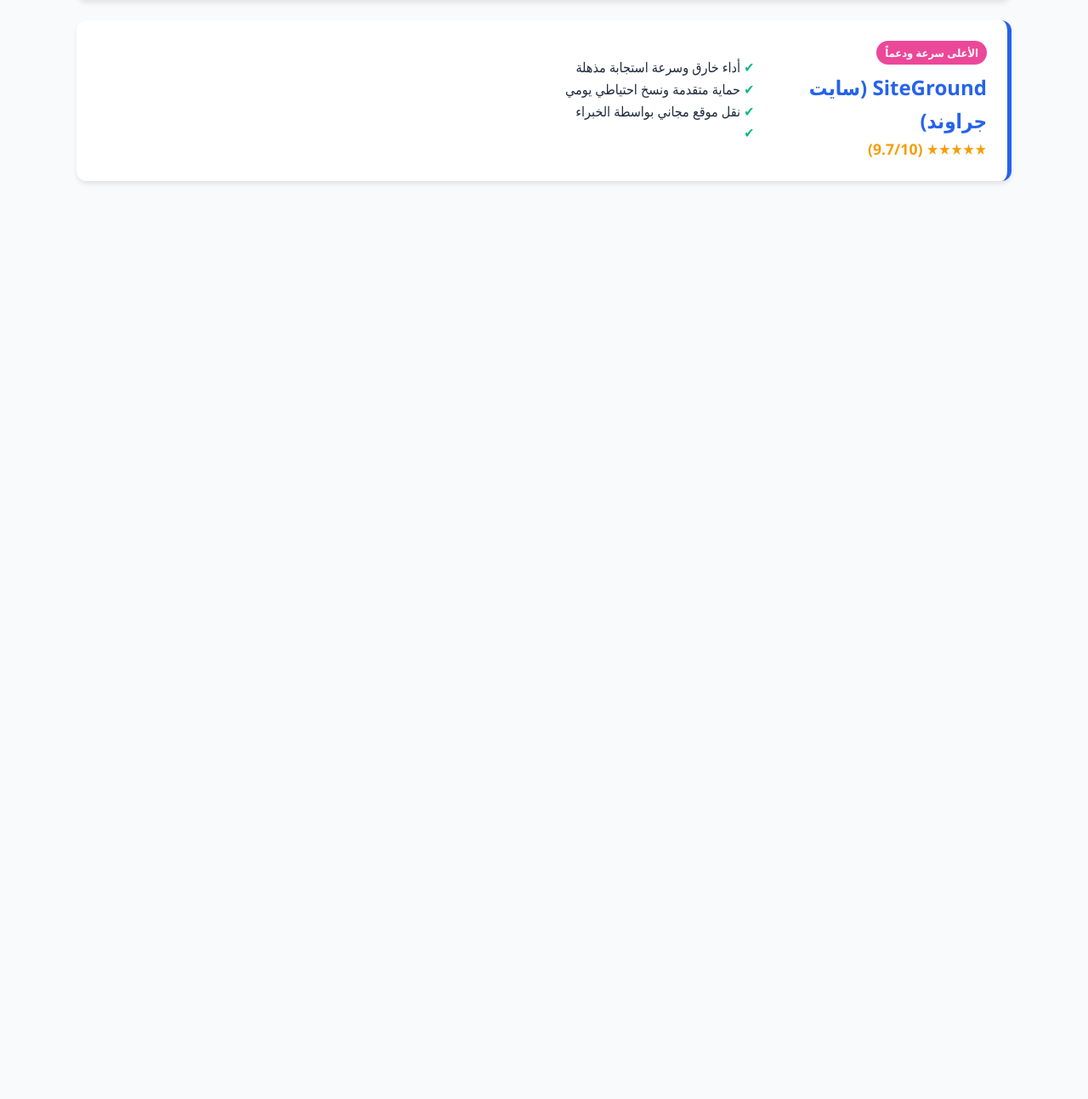
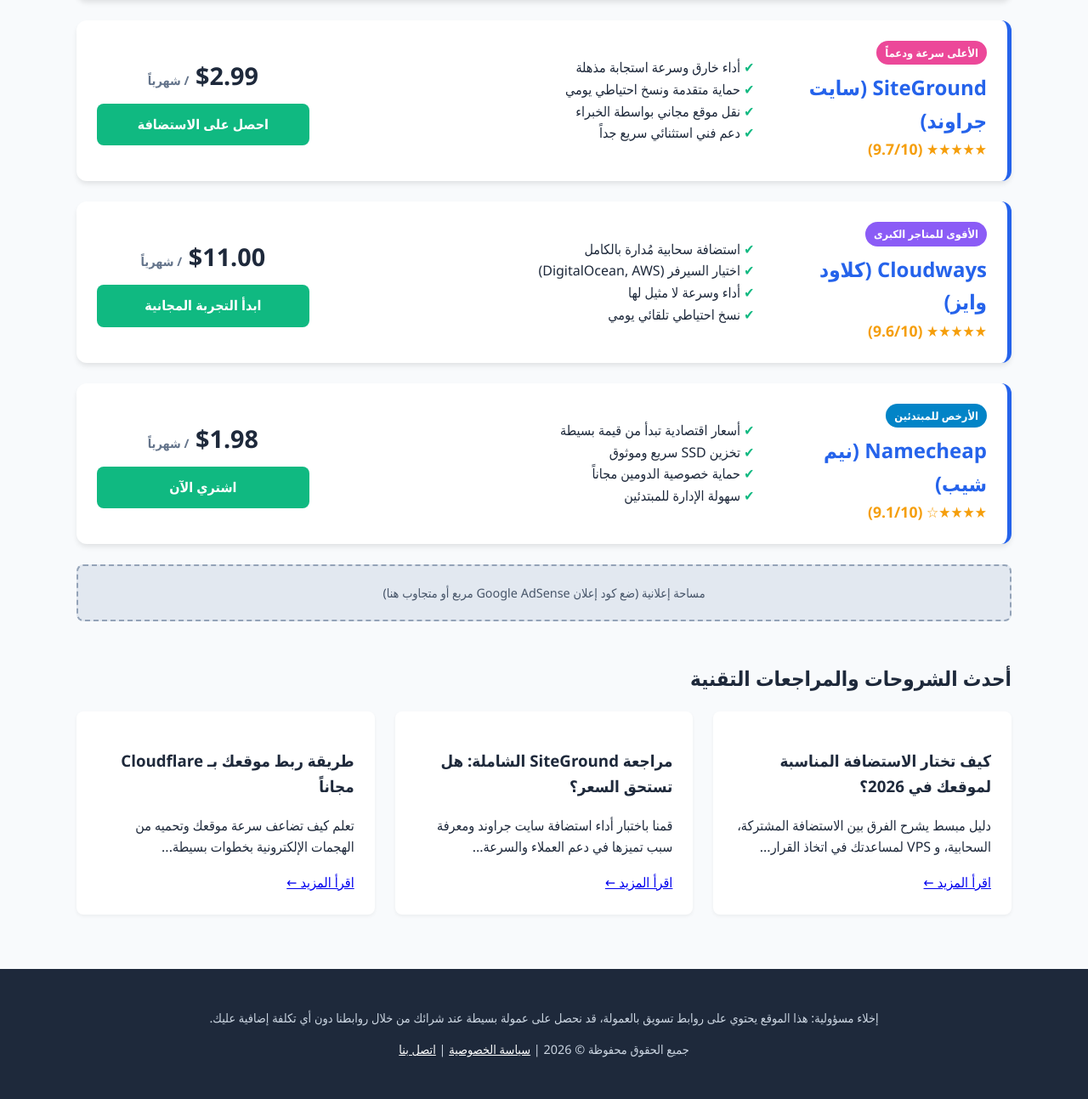
Before and after one commit to fhyda1401/-_-, a plain HTML site: page index.html in a window 1280 px wide. Shown: the part 669-1962 px from the top of the page at 85% size. Before the commit the page ends 914 px from the top, so only its background shows below. Drawn offline with Linux system fonts and the light colour scheme.

Commit message:
Update HTML comments and content for clarity

```diff
--- a/index.html
+++ b/index.html
@@ -5,7 +5,10 @@
     <meta name="viewport" content="width=device-width, initial-scale=1.0">
     <title>دليل الاستضافات الشامل | مقارنة أفضل شركات الاستضافة 2026</title>
 
-    <!-- كود تتبع وتحويل روابط Impact.com المضاف حديثاً -->
+    <!-- كود التحقق من الملكية الخاص بـ Impact.com -->
+    <meta name='impact-site-verification' value='c0a8c1b2-9819-4a0a-aeb9-810bba2052fa'>
+
+    <!-- كود تتبع وتحويل روابط Impact.com -->
     <script type="text/javascript">(function(i,m,p,a,c,t){c.ire_o=p;c[p]=c[p]||function(){(c[p].a=c[p].a||[]).push(arguments)};t=a.createElement(m);var z=a.getElementsByTagName(m)[0];t.async=1;t.src=i;z.parentNode.insertBefore(t,z)})('https://utt.impactcdn.com/P-A8227073-8995-440e-91b1-87f338e69ece1.js','script','impactStat',document,window);impactStat('transformLinks');impactStat('trackImpression');</script>
 
     <style>
@@ -137,7 +140,7 @@
 
 <header>
     <h1>أفضل شركات استضافة المواقع لعام 2026</h1>
-    <p>مقارنة شاملة ومحدثة لأسرع وأرخص الاستضافات السحابية والمشتركة مع كوبونات خصم حصرية</p>
+    <p>مقارنة شاملة ومحدثة لأسرع وأرخص الاستضافات السحابية المشتركة مع كوبونات خصم حصرية</p>
 </header>
 
 <div class="container">
@@ -168,7 +171,7 @@
         </div>
     </div>
 
-    <!-- 2. بلوهوست (سيتم تحويل رابطه تلقائياً عبر سكربت Impact) -->
+    <!-- 2. بلوهوست -->
     <div class="hosting-card">
         <div class="company-info">
             <span class="badge" style="background:#3b82f6;">الأفضل لووردبريس</span>
@@ -201,4 +204,90 @@
                 <li>أداء خارق وسرعة استجابة مذهلة</li>
                 <li>حماية متقدمة ونسخ احتياطي يومي</li>
                 <li>نقل موقع مجاني بواسطة الخبراء</li>
-                <li>
+                <li>دعم فني استثنائي سريع جداً</li>
+            </ul>
+        </div>
+        <div class="cta-box">
+            <div class="price">$2.99 <span>/ شهرياً</span></div>
+            <a href="https://YOUR-SITEGROUND-AFFILIATE-LINK.com" target="_blank" rel="nofollow sponsored" class="btn-affiliate">احصل على الاستضافة</a>
+        </div>
+    </div>
+
+    <!-- 4. كلاود وايز -->
+    <div class="hosting-card">
+        <div class="company-info">
+            <span class="badge" style="background:#8b5cf6;">الأقوى للمتاجر الكبرى</span>
+            <h2>Cloudways (كلاود وايز)</h2>
+            <div class="rating">★★★★★ (9.6/10)</div>
+        </div>
+        <div class="features">
+            <ul>
+                <li>استضافة سحابية مُدارة بالكامل</li>
+                <li>اختيار السيرفر (DigitalOcean, AWS)</li>
+                <li>أداء وسرعة لا مثيل لها</li>
+                <li>نسخ احتياطي تلقائي يومي</li>
+            </ul>
+        </div>
+        <div class="cta-box">
+            <div class="price">$11.00 <span>/ شهرياً</span></div>
+            <a href="https://YOUR-CLOUDWAYS-AFFILIATE-LINK.com" target="_blank" rel="nofollow sponsored" class="btn-affiliate">ابدأ التجربة المجانية</a>
+        </div>
+    </div>
+
+    <!-- 5. نيم شيب -->
+    <div class="hosting-card">
+        <div class="company-info">
+            <span class="badge" style="background:#0284c7;">الأرخص للمبتدئين</span>
+            <h2>Namecheap (نيم شيب)</h2>
+            <div class="rating">★★★★☆ (9.1/10)</div>
+        </div>
+        <div class="features">
+            <ul>
+                <li>أسعار اقتصادية تبدأ من قيمة بسيطة</li>
+                <li>تخزين SSD سريع وموثوق</li>
+                <li>حماية خصوصية الدومين مجاناً</li>
+                <li>سهولة الإدارة للمبتدئين</li>
+            </ul>
+        </div>
+        <div class="cta-box">
+            <div class="price">$1.98 <span>/ شهرياً</span></div>
+            <a href="https://www.namecheap.com" target="_blank" rel="nofollow sponsored" class="btn-affiliate">اشتري الآن</a>
+        </div>
+    </div>
+
+    <!-- مساحة إعلانية وسطى -->
+    <div class="ad-banner">
+        مساحة إعلانية (ضع كود إعلان Google AdSense مربع أو متجاوب هنا)
+    </div>
+
+    <!-- قسم المقالات -->
+    <section class="blog-section">
+        <h2>أحدث الشروحات والمراجعات التقنية</h2>
+        <div class="blog-grid">
+            <div class="blog-card">
+                <h3>كيف تختار الاستضافة المناسبة لموقعك في 2026؟</h3>
+                <p>دليل مبسط يشرح الفرق بين الاستضافة المشتركة، السحابية، و VPS لمساعدتك في اتخاذ القرار...</p>
+                <a href="#">اقرأ المزيد ←</a>
+            </div>
+            <div class="blog-card">
+                <h3>مراجعة SiteGround الشاملة: هل تستحق السعر؟</h3>
+                <p>قمنا باختبار أداء استضافة سايت جراوند ومعرفة سبب تميزها في دعم العملاء والسرعة...</p>
+                <a href="#">اقرأ المزيد ←</a>
+            </div>
+            <div class="blog-card">
+                <h3>طريقة ربط موقعك بـ Cloudflare مجاناً</h3>
+                <p>تعلم كيف تضاعف سرعة موقعك وتحميه من الهجمات الإلكترونية بخطوات بسيطة...</p>
+                <a href="#">اقرأ المزيد ←</a>
+            </div>
+        </div>
+    </section>
+
+</div>
+
+<footer>
+    <p>إخلاء مسؤولية: هذا الموقع يحتوي على روابط تسويق بالعمولة، قد نحصل على عمولة بسيطة عند شرائك من خلال روابطنا دون أي تكلفة إضافية عليك.</p>
+    <p>جميع الحقوق محفوظة &copy; 2026 | <a href="#" style="color:#fff;">سياسة الخصوصية</a> | <a href="#" style="color:#fff;">اتصل بنا</a></p>
+</footer>
+
+</body>
+</html>
```
